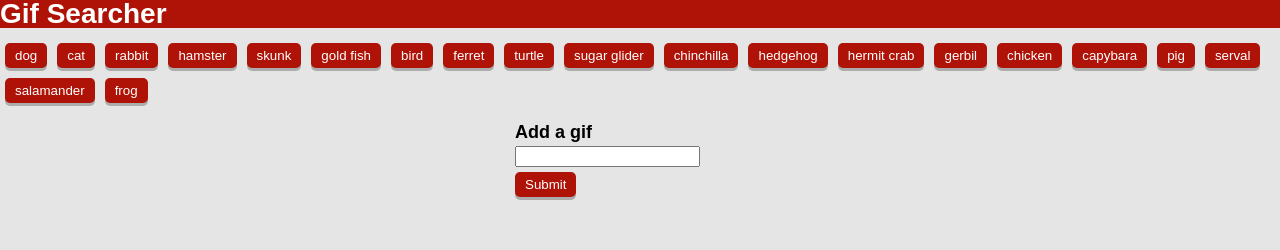
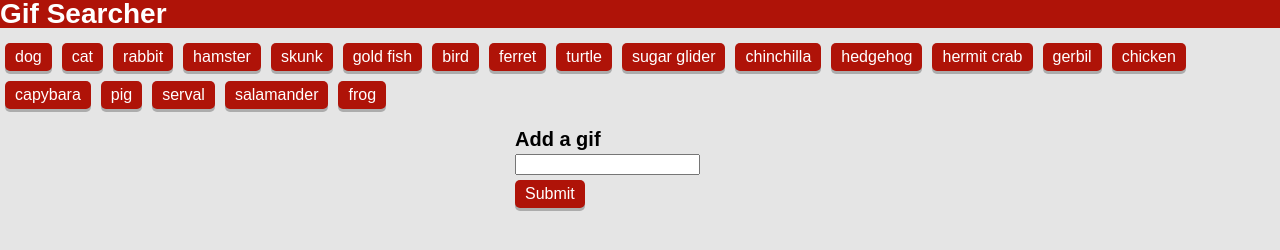
Before and after one commit to michaelnguyen55/giftastic, a plain HTML site: page index.html in a window 1280 px wide. Drawn offline with nearby package versions, Linux system fonts and the light colour scheme.

Commit message:
v1.1 Changed Text Size

```diff
--- a/assets/css/style.css
+++ b/assets/css/style.css
@@ -16,7 +16,7 @@ h1 {
 }
 
 h2 {
-	font-size: 18px;
+	font-size: 20px;
 }
 
 h3 {
@@ -36,6 +36,8 @@ h3 {
 }
 
 .gifButton, #addGifSubmitButton {
+	font-family: Arial;
+	font-size: 16px;
 	color: white;
 	background-color: #af1308;
 	border: 0px;
@@ -55,7 +57,7 @@ h3 {
 
 #moreGifsButton {
 	visibility: hidden;
-	font-size: 18px;
+	font-size: 20px;
 	font-weight: bold;
 	color: white;
 	width: 100%;
```
